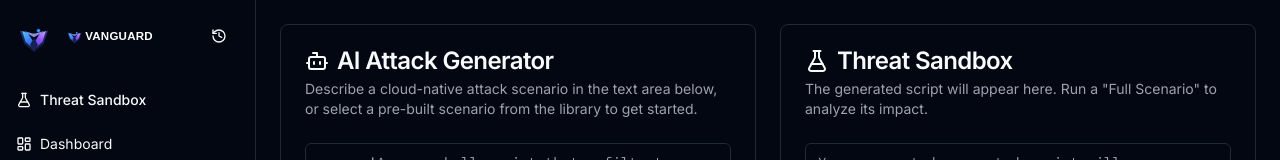
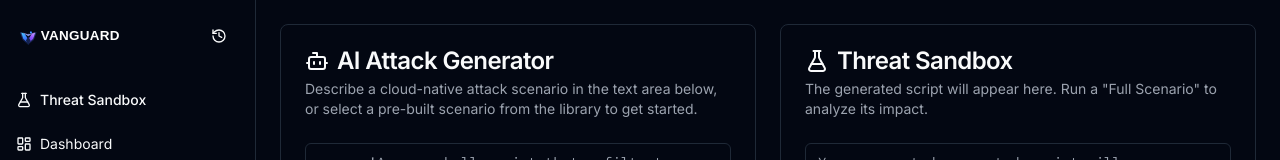
Before and after one commit to AbhinavGGarg/Vanguard, a Next.js app: page / in a window 1280 px wide. Shown: the top 160 px of the page. Built offline with nearby package versions, Linux system fonts and the light colour scheme; what @genkit-ai/googleai, genkit would draw is missing.

Commit message:
use single Vanguard logo in sidebar header

```diff
--- a/src/components/main-layout.tsx
+++ b/src/components/main-layout.tsx
@@ -14,7 +14,6 @@ import {
     SidebarMenuButton,
     SidebarInset,
 } from '@/components/ui/sidebar';
-import { Logo } from '@/components/icons';
 import { usePathname } from 'next/navigation';
 import Link from 'next/link';
 import { useSimulation } from '@/context/simulation-context';
@@ -50,12 +49,11 @@ function MainLayoutComponent({ children }: { children: React.ReactNode }) {
             <Sidebar variant='sidebar' collapsible='icon'>
                 <SidebarHeader>
                     <div className="flex items-center justify-between p-2">
-                       <div className="flex items-center gap-3 min-w-0">
-                         <Logo className="h-9 w-9 shrink-0" />
+                       <div className="flex items-center min-w-0">
                          <img
                            src="/vanguard-logo.svg"
                            alt="Vanguard"
-                           className="h-6 w-auto max-w-[180px] object-contain"
+                           className="h-7 w-auto max-w-[220px] object-contain"
                          />
                        </div>
                        <Button variant="ghost" size="icon" onClick={() => setIsHistoryOpen(true)}>
```
